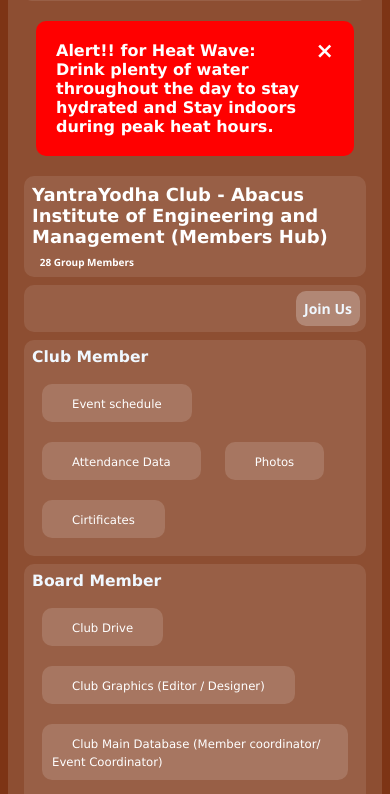
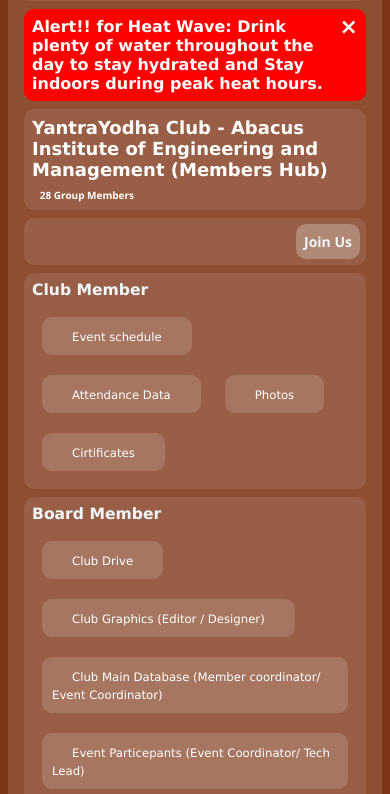
Before and after one commit to yyaiem/membershub, a plain HTML site: page index.html in a window 390 px wide. Shown: the part 50-844 px from the top of the page. Drawn offline with Linux system fonts and the light colour scheme.

Commit message:
look update

```diff
--- a/index.html
+++ b/index.html
@@ -31,6 +31,11 @@
             cursor: pointer;
             transition: 0.3s;
         }
+        @media only screen and (max-width: 960px) {
+        .alert{
+            margin: 8px;
+            padding: 8px;
+        }}
     </style>
 </head>
 
```
